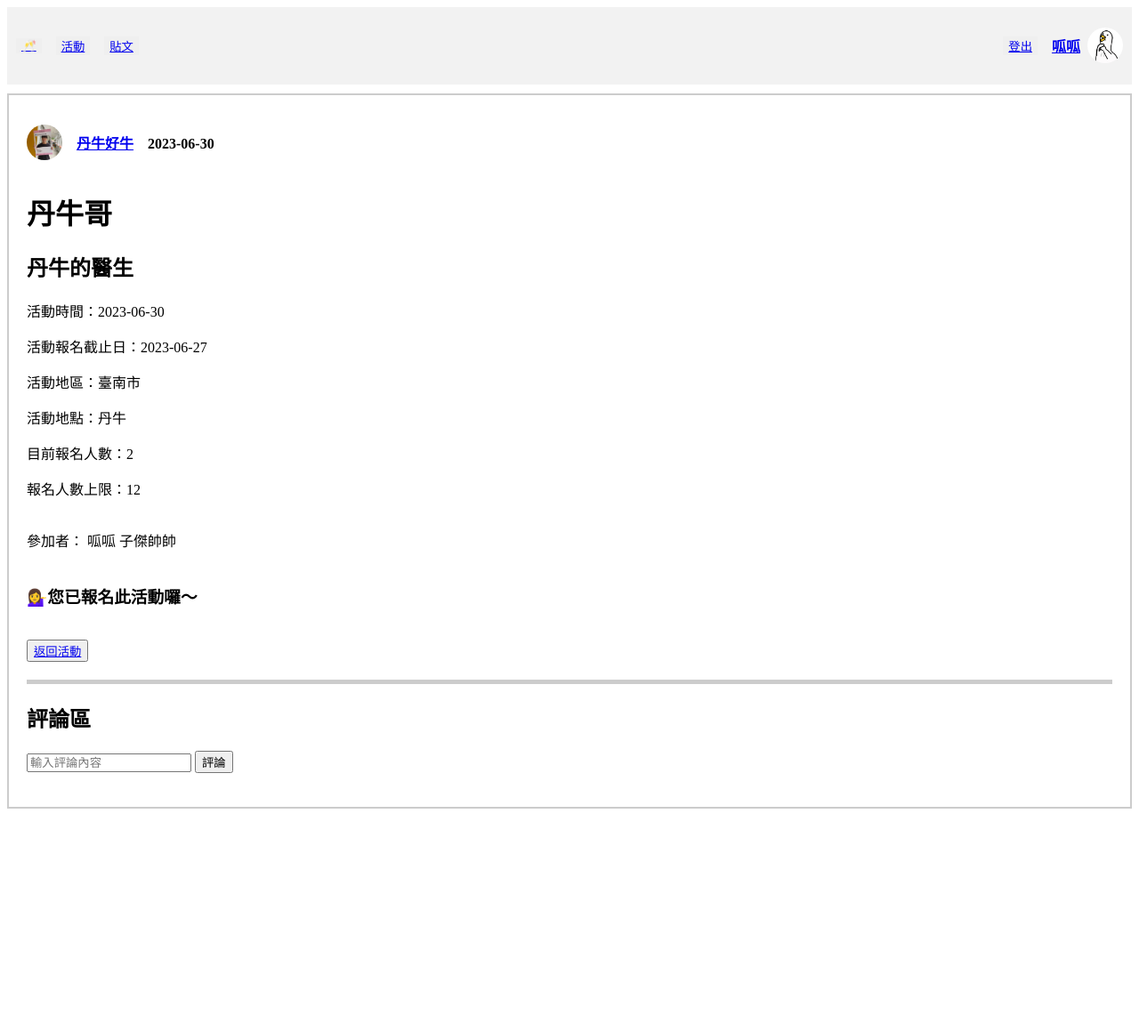
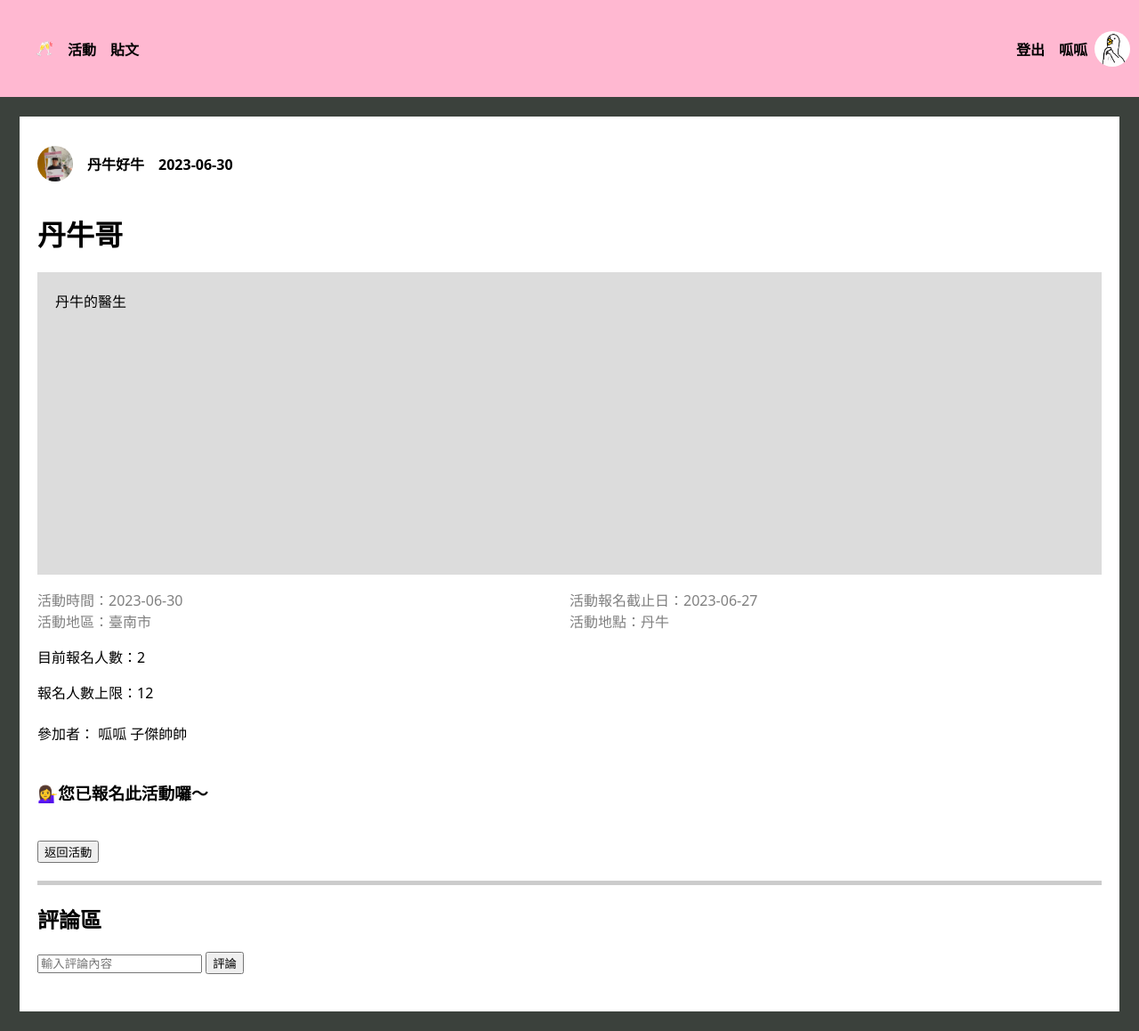
Before and after one commit to LittleBri32/Group_System, a Flask app: page /activity/activities/activity_detail/01818522-8111-456e-a4d8-f3107b1aafda in a window 1280 px wide. Shown: the whole page at 89% size. Before the commit the page ends 909 px from the top, so only its background shows below. Run offline with Flask 3, Linux system fonts and the light colour scheme; a user stored in the database is signed in; data comes from the database, SQL or seed files in the repository; both versions use the stored data as it was after the commit.

Commit message:
feat: update UI

```diff
--- a/FunCrew/templates/activity_detail.html
+++ b/FunCrew/templates/activity_detail.html
@@ -5,6 +5,42 @@
     <link rel="shortcut icon" href="{{ url_for('static', filename='favicon.ico') }}">
     <meta charset="UTF-8">
     <style>
+        body{
+            font-family: system-ui, -apple-system, BlinkMacSystemFont, 'Segoe UI', Roboto, Oxygen, Ubuntu, Cantarell, 'Open Sans', 'Helvetica Neue', sans-serif;
+            margin: 0;
+            /* background-color: #3B413C; */
+        }
+        a {
+            text-decoration-line: none;
+            color: black;
+        }
+        a:hover{
+            color: red;
+        }
+        .nav_bar ul{
+            display: flex;
+            list-style: none;
+        }
+        .nav_bar li{
+            font-weight: bold;
+            margin-right: 16px;
+            border: none;
+        }
+        .nav_bar {
+            display: flex;
+            justify-content: space-between;
+            align-items: center;
+            background-color: #ffb8d1;
+            height: 109px;
+            width: 100%;
+            top: 0px;
+            font-weight: bold;
+        }
+        .nav_bar .header-right{
+            display: flex;
+            align-items: center;
+            margin-right: 10px;
+        }
         .header {
             display: flex;
             justify-content: space-between;
@@ -67,28 +103,38 @@
         .post-wrapper {
             border: 2px solid #ccc;
             padding: 20px;
-            margin-top: 10px;
-            margin-bottom: 10px;
+            margin:20px;
+            border-color: #3B413C;
+
         }
-
+        .post-wrapper p{
+            width: 50%;
+            margin-bottom: 0%;
+        }
         /* 留言區分隔線 */
         .separator {
             border-top: 5px solid #ccc;
             margin-top: 20px;
             margin-bottom: 20px;
         }
+        .Intro{
+            border: #ccc;
+            color: black;
+            background-color: gainsboro;
+            height: 300px;
+        }
     </style>
 </head>
 
-<body>
-    <div class="header">
-        <div class="header-left">
-            <button class="button"><a href="/home"> 🥂 </a></button>
-            <button class="button"><a href="/activity/activities/signingUp">活動</a></button>
-            <button class="button"><a href="/post/posts/newest">貼文</a></button>
-        </div>
+<body style="background-color: #3B413C;">
+    <div class="nav_bar">
+        <ul>
+            <li><a href="/home"> 🥂 </a></li>
+            <li><a href="/activity/activities/signingUp">活動</a></li>
+            <li><a href="/post/posts/newest">貼文</a></li>
+        </ul>
         <div class="header-right">
-            <button class="button"><a href="/user/logout">登出</a></button>
+            <li style="list-style: none;"><a href="/user/logout">登出</a></li>
             <div class="user-info">
                 <h4><a href="/user/personalInfo">{{ origin_username }}</a></h4></button>
                 <img src="{{ url_for('static', filename='images/avatars/' + origin_user_image) }}" alt="大頭貼">
@@ -96,18 +142,22 @@
         </div>
     </div>
 
-    <div class="post-wrapper">
+    <div class="post-wrapper" style="background-color: white;">
         <div class="user-info">
             <img src="{{ url_for('static', filename='images/avatars/' + user_image[0]) }}" alt="大頭貼">
-            <h4>　<a href="/user/info/{{activity['organizerUserID']}}">{{ activity['nickname'] }}</a>　{{ activity['time']
+            <h4>　<a href="/user/info/{{activity['organizerUserID']}}">{{ activity['nickname'] }}</a>　{{ activity['Time']
                 }}</h4>
         </div>
         <h1>{{ activity['title'] }}</h1>
-        <h2>{{ activity['Intro'] }}</h2>
-        <p>活動時間：{{ activity['time'] }}</p>
-        <p>活動報名截止日：{{ activity['expireDate'] }}</p>
-        <p>活動地區：{{ activity['area'] }}</p>
-        <p>活動地點：{{ activity['location'] }}</p>
+        <div class="Intro" style="padding: 20px;">{{ activity['Intro'] }}</div>
+        <div style="display: flex;color: gray;" >
+            <p>活動時間：{{ activity['time'] }}</p>
+            <p>活動報名截止日：{{ activity['expireDate'] }}</p>
+        </div>
+        <div style="display: flex;color:gray;">
+            <p style="margin-top: 0%;">活動地區：{{ activity['area'] }}</p>
+            <p style="margin-top: 0%;">活動地點：{{ activity['location'] }}</p>
+        </div>
         <p>目前報名人數：{{ count_participants[0] }}</p>
         {% if count_participants[0] > activity['peopleLimited']%}
         <p>⚠️ 已報名人數已達上限 ⚠️</p>
--- a/FunCrew/templates/login.html
+++ b/FunCrew/templates/login.html
@@ -5,6 +5,9 @@
     <title>登入頁面</title>
     <link rel="shortcut icon" href="{{ url_for('static', filename='favicon.ico') }}">
     <style>
+        body{
+            font-family: system-ui, -apple-system, BlinkMacSystemFont, 'Segoe UI', Roboto, Oxygen, Ubuntu, Cantarell, 'Open Sans', 'Helvetica Neue', sans-serif;
+        }
         .title_bar {
             background-color: #ffb8d1;
             height: 109px;
```
Also changed, not shown: FunCrew/templates/activities.html (+49 -11 lines), FunCrew/templates/home.html (+19 -18 lines), FunCrew/templates/hostActivity.html (+7 -6 lines), FunCrew/templates/post_detail.html (+46 -9 lines), FunCrew/templates/posts.html (+52 -9 lines), FunCrew/funCrew_db.db.
